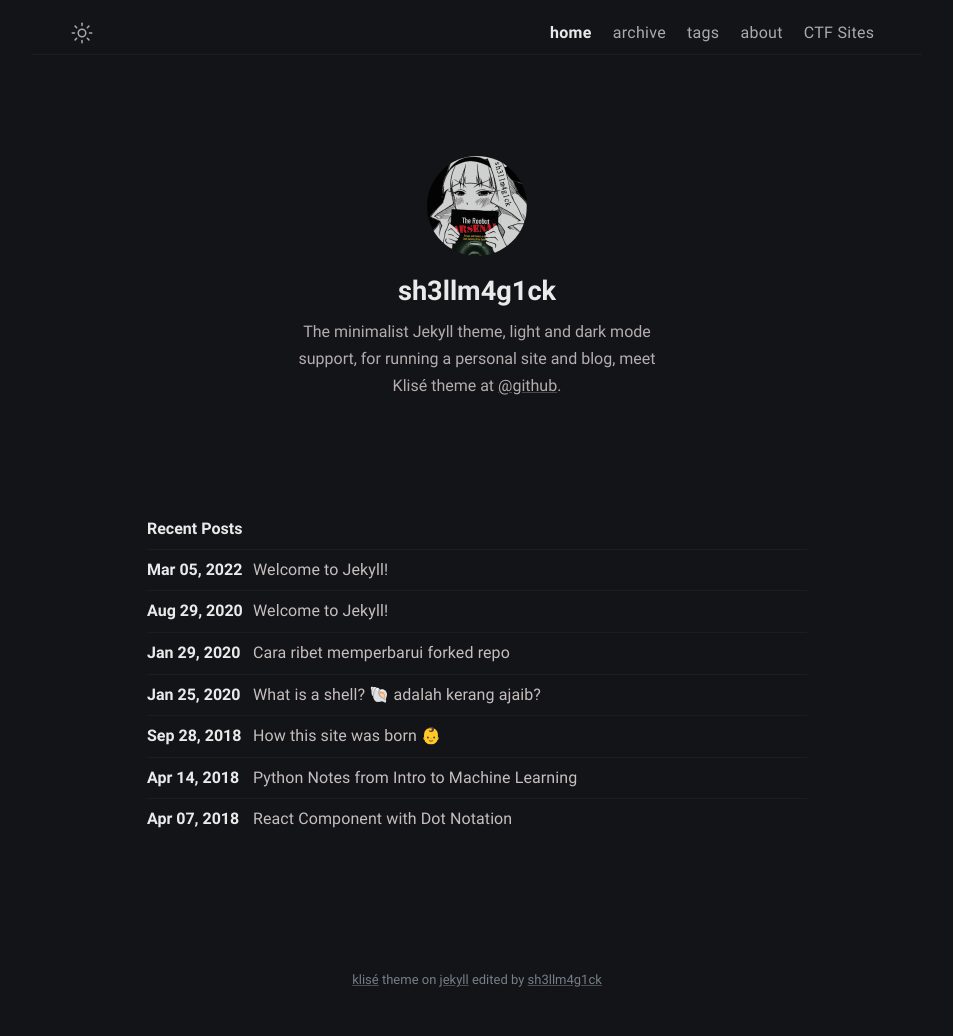
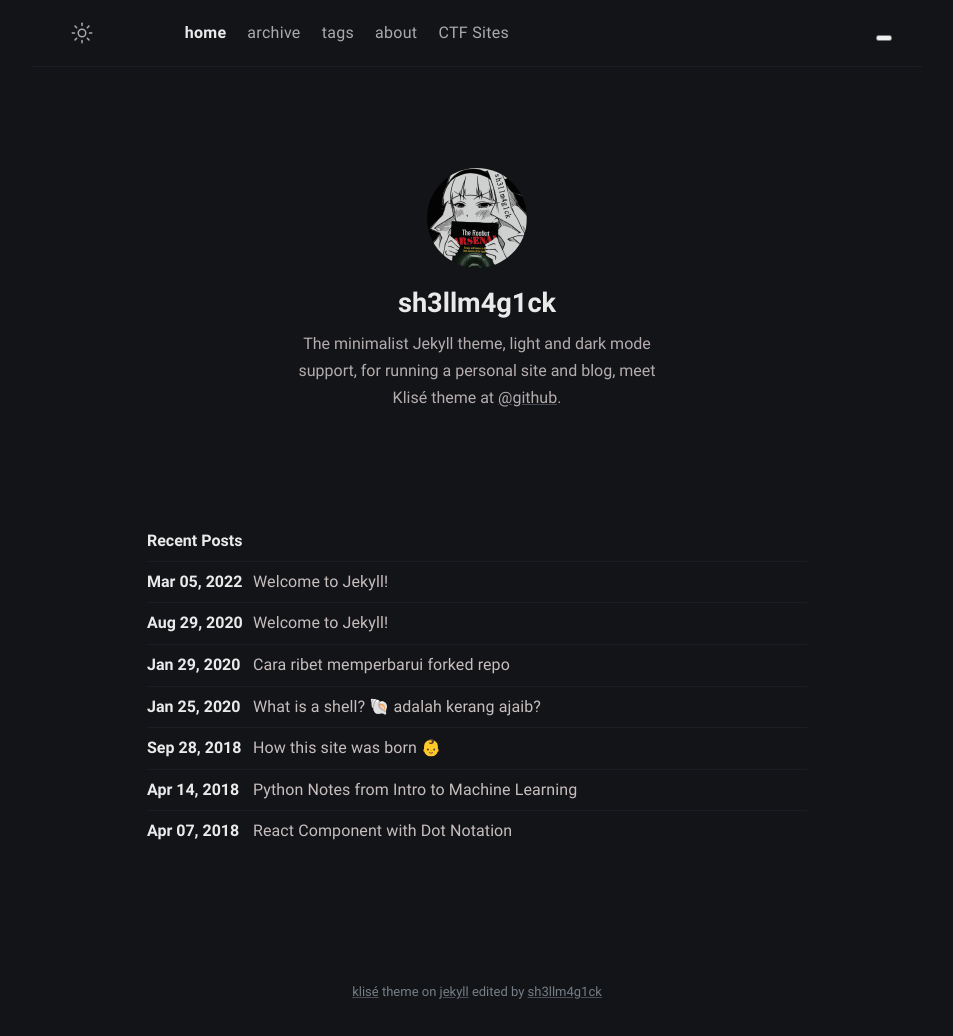
Before and after one commit to sh3llm4g1ck/sh3llm4g1ck.github.io, a Jekyll site: the page built from index.md, in a window 1280 px wide. Shown: the whole page, without its empty margins (163-1116 px from the left). Built offline with Jekyll 4.4.1, drawn with Linux system fonts in a browser that asks for light colours.

Commit message:
Update navbar.html

```diff
--- a/_includes/navbar.html
+++ b/_includes/navbar.html
@@ -187,9 +187,9 @@
           <a class="menu-link {% if url == '/tags/' %}active{% endif %}" href="/tags">tags</a>
         {%- endif -%}
         </a>
-      <div class="bmac">
+      <button class="bmac">
       <script type="text/javascript" src="https://cdnjs.buymeacoffee.com/1.0.0/button.prod.min.js" data-name="bmc-button" data-slug="sh3llm4g1ck" data-color="#5F7FFF" data-emoji=""  data-font="Cookie" data-text="Buy me a coffee" data-outline-color="#000000" data-font-color="#ffffff" data-coffee-color="#FFDD00" ></script>
-      </div>
+      </button>
       </div>
     </div>
   </nav>
```
